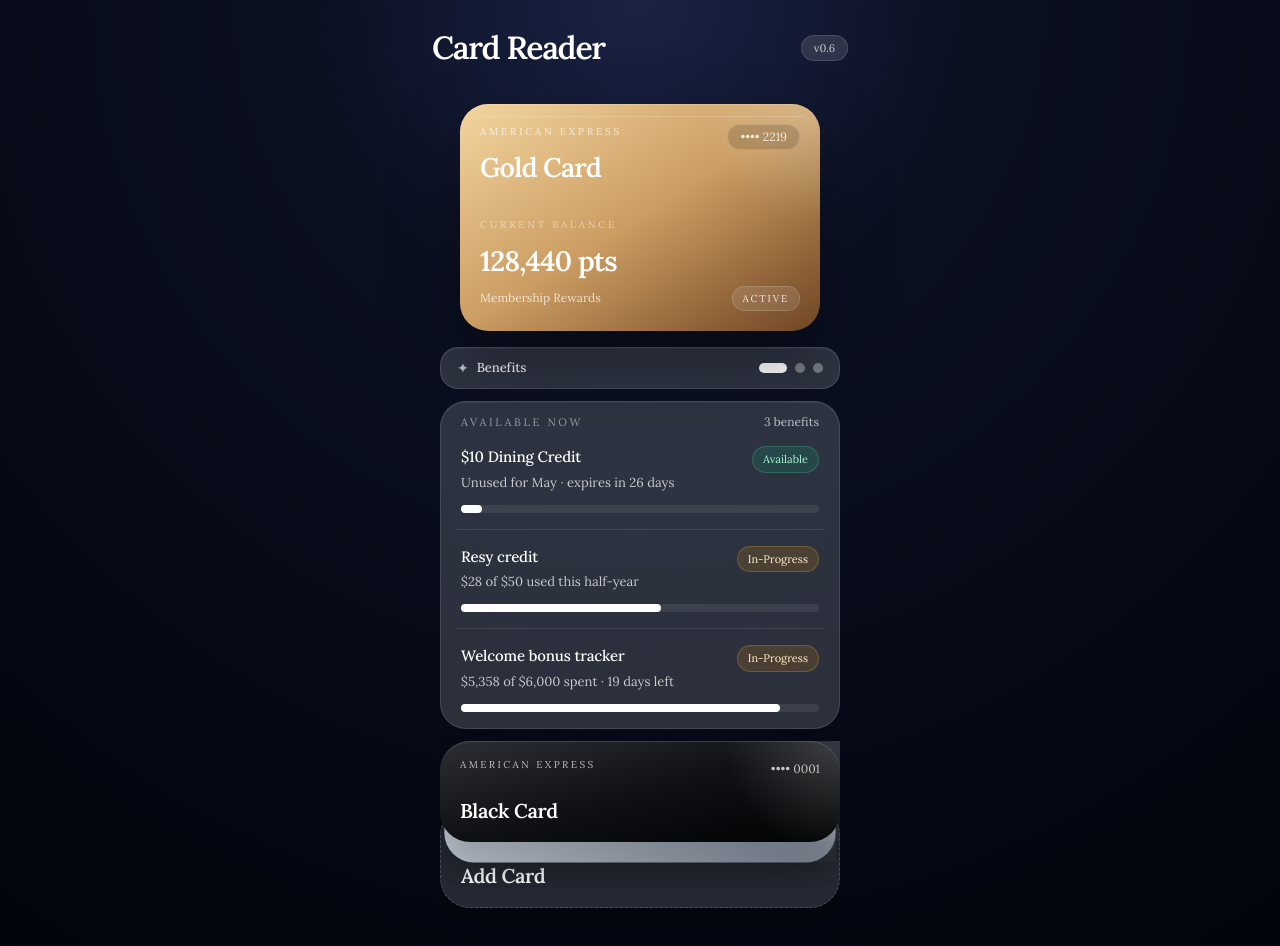
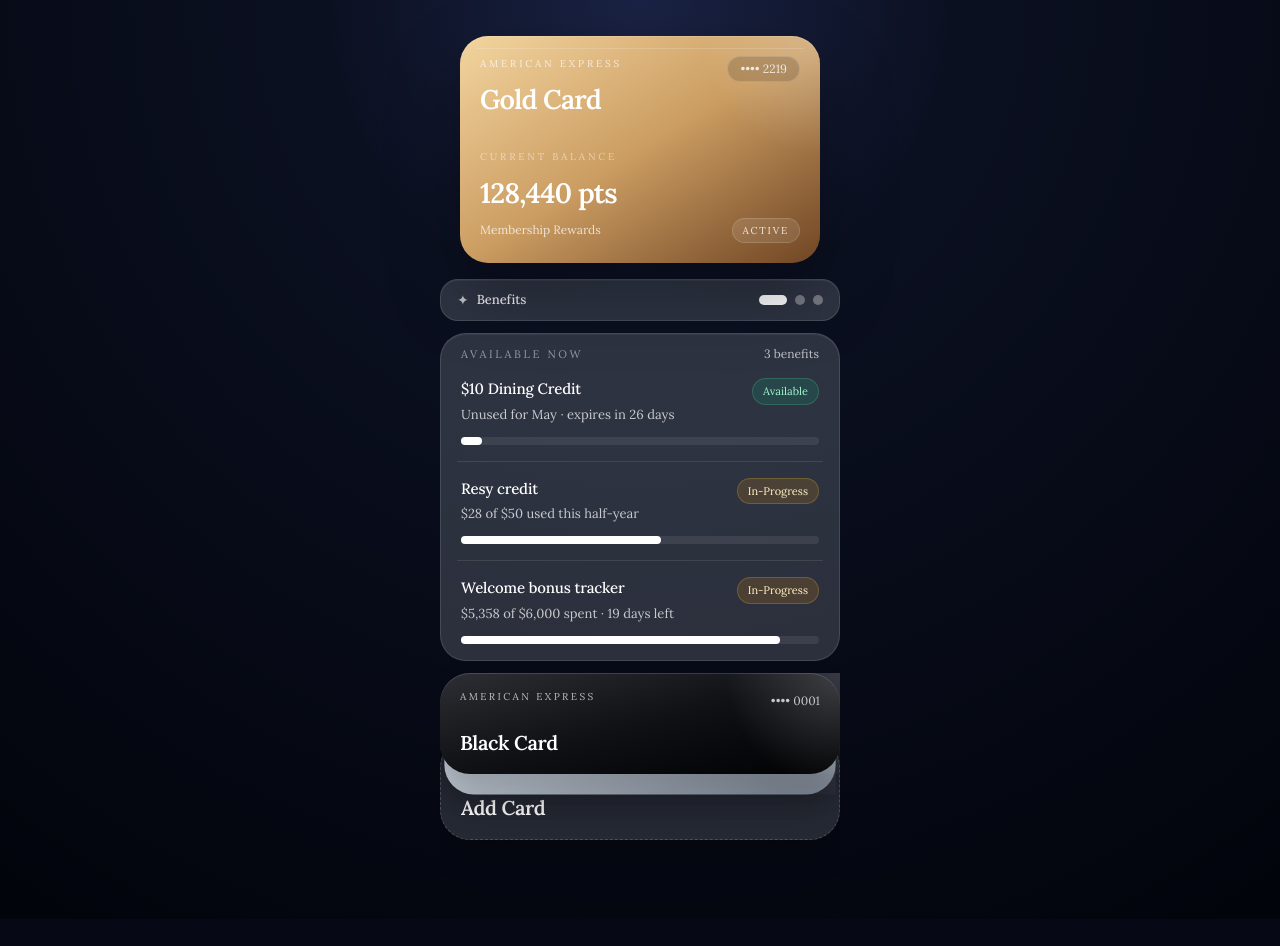
Before and after one commit to kylehocho/card-reader, a Next.js app: page / in a window 1280 px wide. Shown: the top 946 px of the page. After the commit the page ends 919 px from the top, so only its background shows below. Built offline with nearby package versions, Linux system fonts and the light colour scheme.

Commit message:
Remove wallet headline

```diff
--- a/components/card-reader/WalletPrototype.tsx
+++ b/components/card-reader/WalletPrototype.tsx
@@ -365,15 +365,8 @@
     <MotionConfig transition={{ type: 'spring', stiffness: 280, damping: 28, mass: 0.9 }}>
       <div className="min-h-screen bg-[radial-gradient(circle_at_top,#1b2345_0%,#0b1021_28%,#02040b_100%)] text-white">
         <div className="mx-auto flex min-h-screen max-w-md flex-col px-4 pb-8 pt-6">
-          <header className="mb-5 flex items-center justify-between">
-            <div>
-              <h1 className="text-[32px] font-semibold tracking-[-0.04em] text-white">Card Reader</h1>
-            </div>
-            <div className="rounded-full border border-white/12 bg-[#8d949f]/24 px-3 py-1 text-[11px] text-white/74">v0.6</div>
-          </header>
-
           {screen === 'wallet' && (
-            <section className="flex min-h-[calc(100vh-170px)] flex-col gap-0">
+            <section className="flex min-h-[calc(100vh-120px)] flex-col gap-0">
               <div className="relative z-20 px-1 pt-3">
                 <motion.div
                   layout
```
